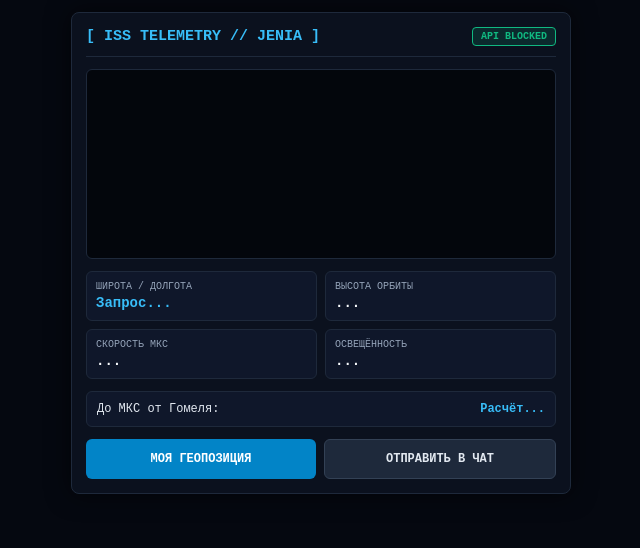
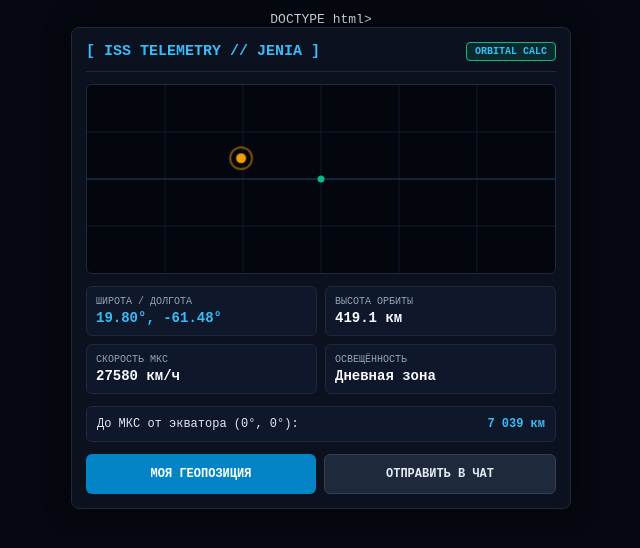
Before and after one commit to Jeniaaa2/chess-game, a plain HTML site: page index.html in a window 1280 px wide. Shown: the whole page, without its empty margins (319-959 px from the left). Drawn offline with Linux system fonts and the light colour scheme; no server answers.

Commit message:
Update index.html

```diff
--- a/index.html
+++ b/index.html
@@ -1,4 +1,4 @@
-<!DOCTYPE html>
+DOCTYPE html>
 <html lang="ru">
 <head>
 <meta charset="utf-8">
@@ -26,16 +26,16 @@ button.s2{background:#1e293b;color:#e2e8f0;border:1px solid #334155}
 </head>
 <body>
 <div class="w">
-  <header><h1>[ ISS TELEMETRY // JENIA ]</h1><span class="live" id="st">LIVE API</span></header>
+  <header><h1>[ ISS TELEMETRY // JENIA ]</h1><span class="live" id="st">SYNC...</span></header>
   <canvas id="map"></canvas>
   <div class="grid">
-    <div class="box"><div class="lbl">Широта / Долгота</div><div class="val hi" id="crd">Запрос...</div></div>
+    <div class="box"><div class="lbl">Широта / Долгота</div><div class="val hi" id="crd">Расчёт...</div></div>
     <div class="box"><div class="lbl">Высота орбиты</div><div class="val" id="alt">...</div></div>
     <div class="box"><div class="lbl">Скорость МКС</div><div class="val" id="spd">...</div></div>
     <div class="box"><div class="lbl">Освещённость</div><div class="val" id="vis">...</div></div>
   </div>
   <div class="bar">
-    <span id="locLabel">До МКС от Гомеля:</span>
+    <span id="locLabel">До МКС от экватора (0°, 0°):</span>
     <b class="hi" id="dist">Расчёт...</b>
   </div>
   <div class="btns">
@@ -44,7 +44,7 @@ button.s2{background:#1e293b;color:#e2e8f0;border:1px solid #334155}
   </div>
 </div>
 <script>
-let uLat=52.4345,uLon=30.9754,trail=[];
+let uLat=0,uLon=0,trail=[];
 const cvs=document.getElementById('map'),ctx=cvs.getContext('2d');
 
 function calcDist(lat1,lon1,lat2,lon2){
@@ -65,7 +65,7 @@ function drawMap(lat,lon){
   ctx.fillStyle='#10b981';ctx.beginPath();ctx.arc(ux,uy,3.5,0,Math.PI*2);ctx.fill();
 
   trail.push({x:(lon+180)/360*w,y:(90-lat)/180*h});
-  if(trail.length>40)trail.shift();
+  if(trail.length>45)trail.shift();
   ctx.strokeStyle='rgba(56,189,248,0.5)';ctx.lineWidth=2;ctx.beginPath();
   trail.forEach((p,i)=>{if(i===0)ctx.moveTo(p.x,p.y);else if(Math.abs(p.x-trail.at(i-1).x)<w/2)ctx.lineTo(p.x,p.y);else ctx.moveTo(p.x,p.y);});
   ctx.stroke();
@@ -75,20 +75,40 @@ function drawMap(lat,lon){
   ctx.strokeStyle='rgba(245,158,11,0.5)';ctx.beginPath();ctx.arc(sx,sy,11,0,Math.PI*2);ctx.stroke();
 }
 
+function calcOrbitalFallback(){
+  const now=Date.now()/1000;
+  const period=5574;
+  const phase=(now%period)/period*Math.PI*2;
+  const lat=51.64*Math.sin(phase);
+  let lon=((now/240)+(phase*180/Math.PI))%360;
+  if(lon>180)lon-=360;
+  const sunLon=-((now%86400)/86400*360-180);
+  const diff=Math.abs(lon-sunLon);
+  const isDay=diff<95||diff>265;
+  return{lat,lon,alt:418.2+Math.sin(phase)*2.4,spd:27580,vis:isDay?'Дневная зона':'Тень Земли'};
+}
+
+function updateUI(lat,lon,alt,spd,vis,mode){
+  document.getElementById('crd').textContent=`${lat.toFixed(2)}°, ${lon.toFixed(2)}°`;
+  document.getElementById('alt').textContent=`${alt.toFixed(1)} км`;
+  document.getElementById('spd').textContent=`${Math.round(spd)} км/ч`;
+  document.getElementById('vis').textContent=vis;
+  document.getElementById('dist').textContent=calcDist(uLat,uLon,lat,lon).toLocaleString('ru-RU')+' км';
+  const st=document.getElementById('st');
+  st.textContent=mode;
+  st.style.color=mode==='LIVE API'?'#10b981':'#38bdf8';
+  drawMap(lat,lon);
+}
+
 async function fetchISS(){
   try{
-    const res=await fetch('https://wheretheiss.at');
+    const res=await fetch('https://wheretheiss.at',{cache:'no-store'});
+    if(!res.ok)throw new Error();
     const d=await res.json();
-    const lat=d.latitude,lon=d.longitude;
-    document.getElementById('crd').textContent=`${lat.toFixed(2)}°, ${lon.toFixed(2)}°`;
-    document.getElementById('alt').textContent=`${d.altitude.toFixed(1)} км`;
-    document.getElementById('spd').textContent=`${Math.round(d.velocity)} км/ч`;
-    document.getElementById('vis').textContent=d.visibility==='daylight'?'Дневная зона':'Тень Земли';
-    document.getElementById('dist').textContent=calcDist(uLat,uLon,lat,lon).toLocaleString('ru-RU')+' км';
-    document.getElementById('st').textContent='ONLINE';
-    drawMap(lat,lon);
+    updateUI(d.latitude,d.longitude,d.altitude,d.velocity,d.visibility==='daylight'?'Дневная зона':'Тень Земли','LIVE API');
   }catch(e){
-    document.getElementById('st').textContent='API BLOCKED';
+    const fb=calcOrbitalFallback();
+    updateUI(fb.lat,fb.lon,fb.alt,fb.spd,fb.vis,'ORBITAL CALC');
   }
 }
 
@@ -99,7 +119,7 @@ function myGeo(){
     uLat=pos.coords.latitude;uLon=pos.coords.longitude;
     document.getElementById('locLabel').textContent='До МКС от вас:';
     fetchISS();
-  },()=>{alert('Доступ к GPS запрещён браузером');document.getElementById('locLabel').textContent='До МКС от Гомеля:';});
+  },()=>{alert('Доступ к GPS запрещён браузером');document.getElementById('locLabel').textContent='До МКС от экватора (0°, 0°):';});
 }
 
 function shareLink(){
```
